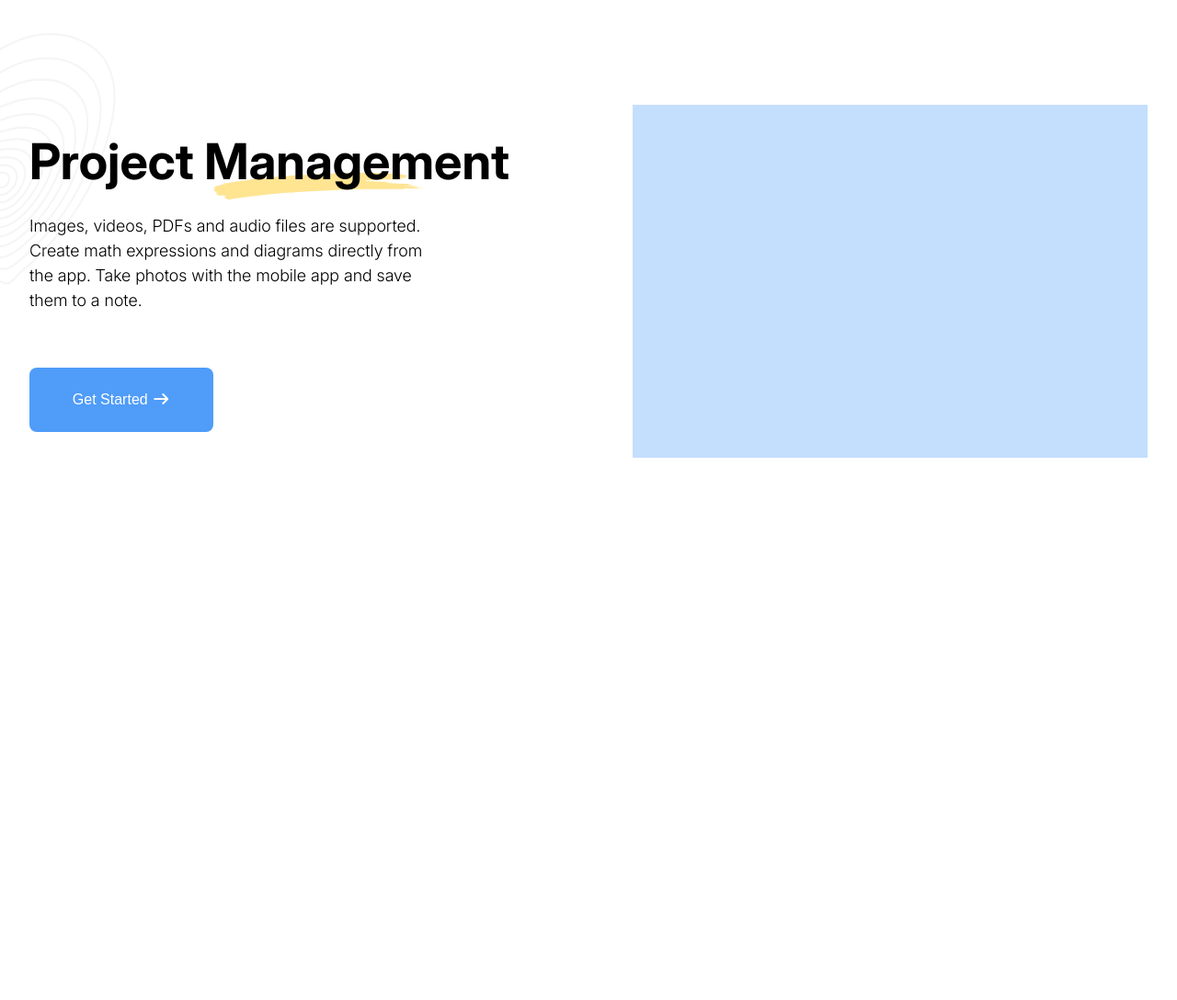
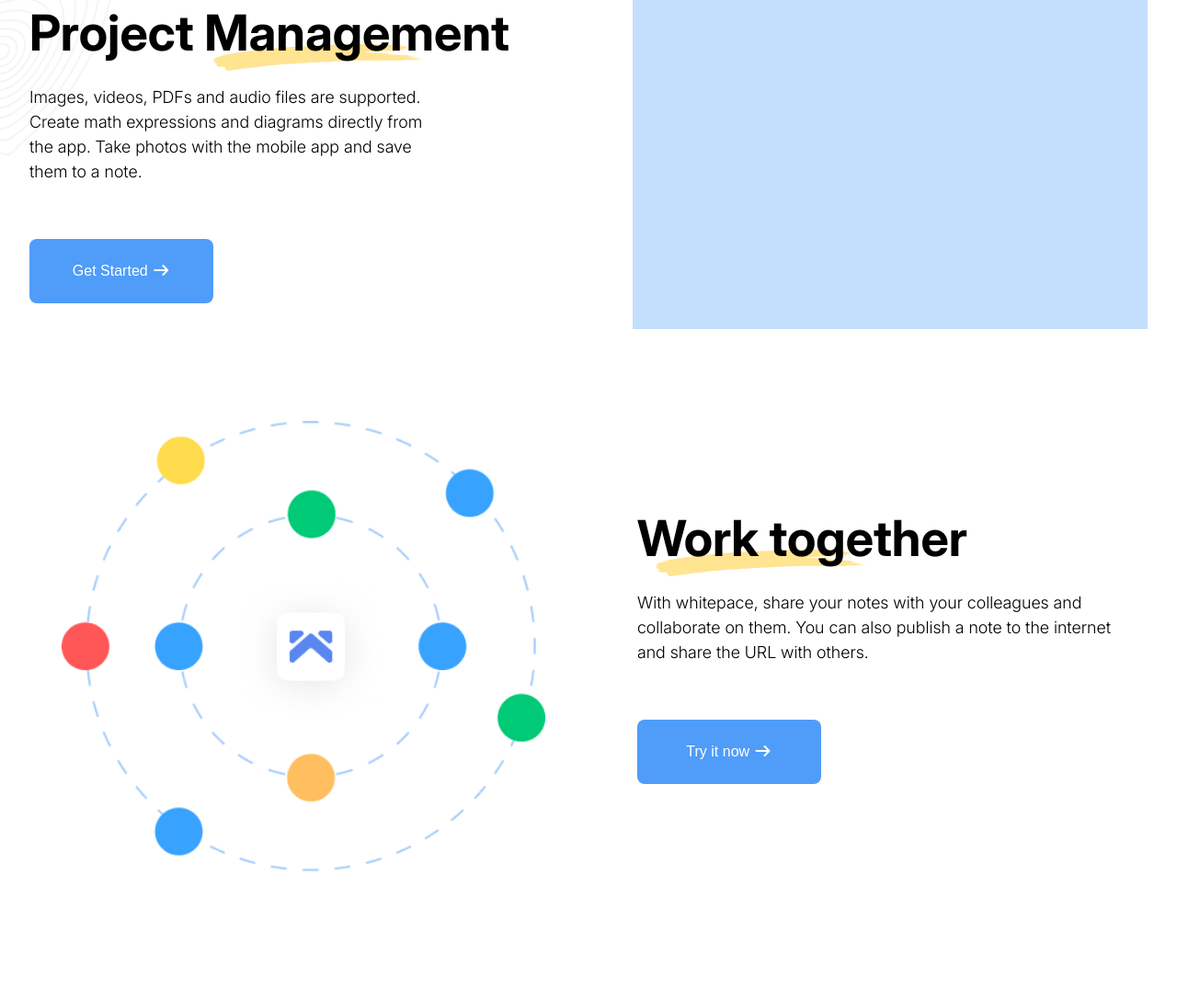
Before and after one commit to adrianthoenig/saasv2, a plain HTML site: page index.html in a window 1280 px wide. Shown: the part 748-1836 px from the top of the page at 92% size. Before the commit the page ends 1486 px from the top, so only its background shows below. Drawn offline with Linux system fonts and the light colour scheme.

Commit message:
fix paddings-bottoms

```diff
--- a/index.html
+++ b/index.html
@@ -57,10 +57,28 @@
                         Images, videos, PDFs and audio files are supported. Create math expressions and diagrams directly from the app. Take photos with the mobile app and save them to a note.
                     </p>
                 </div>
-                <button class="btn btn-features-cta">Get Started <i class="fa-solid fa-arrow-right"></i></button>
+                <button class="btn btn-body-cta btn-features-cta">Get Started <i class="fa-solid fa-arrow-right"></i></button>
             </div>
             <div class="features-image"></div>
         </div>
     </section>
+
+    <!-- Collaboration -->
+    <section class="collaboration w-100">
+        <div class="container">
+            <div class="collaboration-content">
+                <div class="collaboration-info">
+                    <h2 class="collaboration-title">Work together
+                        <img class="collab-title-highlight" src="./img/decoration/title-highlight.svg" alt="Highlight stripe">
+                    </h2>
+                    <p class="collaboration-para">
+                        With whitepace, share your notes with your colleagues and collaborate on them. You can also publish a note to the internet and share the URL with others.
+                    </p>
+                </div>
+                <button class="btn btn-body-cta btn-collab-cta">Try it now <i class="fa-solid fa-arrow-right"></i></button>
+            </div>
+            <img class="widget-work-together" src="./img/widgets/work-together.png" alt="circular island" />
+        </div>
+    </section>
 </body>
 </html>
--- a/main.css
+++ b/main.css
@@ -35,6 +35,8 @@
 
     /* Project fonts */
     --font-default: Inter;
+    --font-weight-para: 300;
+    --font-line-height-para: 1.5;
 
     /* Font sizes (HERO) */
     --font-size-medium: 1.125rem;
@@ -79,6 +81,25 @@ button, .btn {
 
 .w-100 {
     width: 100%;
+}
+
+
+/* Body buttons (for CTA's) */
+.btn-body-cta {
+    width: 200px;
+    height: 70px;
+    padding: 20px 40px;
+    background-color: var(--color-primary-500);
+    border-radius: var(--btn-border-radius);
+    font-size: var(--font-default);
+    color: var(--color-white);
+    text-align: center;
+    transition: background-color 0.3s ease-in-out;
+}
+
+.btn-body-cta:hover {
+    background-color: var(--btn-color-hover);
+
 }
 
 /* =========================
@@ -272,31 +293,66 @@ button, .btn {
 
 .features-para {
     font-size: var(--font-size-medium);
-    font-weight: 300;
+    font-weight: var(--font-weight-para);
     text-align: center;
-    line-height: 1.5;
-}
-
-.btn-features-cta {
-    width: 200px;
-    height: 70px;
-    padding: 20px 40px;
-    background-color: var(--color-primary-500);
-    border-radius: var(--btn-border-radius);
-    font-size: var(--font-default);
-    color: var(--color-white);
-    text-align: center;
-    transition: background-color 0.3s ease-in-out;
-}
-
-.btn-features-cta:hover {
-    background-color: var(--btn-color-hover);
+    line-height: var(--font-line-height-para);
 }
 
 .features-image {
     min-width: 286px;
     height: 177px;
     background-color: var(--color-primary-100);
+}
+
+/* =========================
+   COLLABORATION
+   ========================= */
+
+.collaboration .container {
+    padding: 0 16px;
+    display: flex;
+    flex-direction: column;
+    align-items: center;
+    gap: 100px;
+}
+
+.collaboration-content {
+    display: flex;
+    flex-direction: column;
+    align-items: center;
+    gap: 60px;
+}
+
+.collaboration-info {
+    display: flex;
+    flex-direction: column;
+    align-items: center;
+    gap: 24px;
+}
+
+.collaboration-title {
+    font-size: var(--m-features-title-font-size);
+    position: relative;
+}
+
+.collab-title-highlight {
+    position: absolute;
+    z-index: -1;
+    bottom: -10px;
+    left: 20px;
+}
+
+.collaboration-para {
+    font-size: var(--font-size-medium);
+    font-weight: var(--font-weight-para);
+    text-align: center;
+    line-height: var(--font-line-height-para);
+}
+
+.widget-work-together {
+    display: block;
+    height: 260px;
+    object-fit: cover;
 }
 
 /* =========================
@@ -365,6 +421,23 @@ button, .btn {
         height: 350px;
     }
 
+    /* --- COLLABORATION --- */
+    .collaboration .container {
+        padding: 20px 0;
+    }
+
+    .collaboration-title {
+        font-size: var(--t-features-title-font-size);
+    }
+
+    .collaboration-para {
+        max-width: 728px;
+    }
+
+    .widget-work-together {
+        height: 420px;
+    }
+
 }
 
 @media (min-width: 1152px) {
@@ -385,7 +458,7 @@ button, .btn {
     /* --- HERO --- */
     .hero .container {
         flex-direction: row;
-        padding: 140px 32px;
+        padding: 140px 32px 0;
         justify-content: space-between;
         gap: 0;
     }
@@ -410,6 +483,7 @@ button, .btn {
     }
 
     /* --- FEATURES --- */
+
     .features .decorative-footprint {
         height: auto;
         top: 62px;
@@ -417,7 +491,7 @@ button, .btn {
     }
 
     .features .container {
-        padding: 140px 32px;
+        padding: 140px 32px 0;
         flex-direction: row;
         justify-content: space-between;
         gap: 0;
@@ -444,4 +518,34 @@ button, .btn {
         width: 560px;
         height: 384px;
     }
+
+    /* --- COLLABORATION --- */
+    .collaboration .container {
+        padding: 0 32px 140px;
+        flex-direction: row;
+        justify-content: center;
+        gap: 100px;
+    }
+
+    .collaboration-content {
+        align-items: flex-start;
+        order: 1;
+    }
+
+    .collaboration-info {
+        align-items: flex-start;
+    }
+
+    .collaboration-title,
+    .collaboration-para {
+        text-align: left;
+    }
+
+    .collaboration-para {
+        max-width: 520px;
+    }
+
+    .widget-work-together {
+        height: 490px;
+    }
 }
```
Also changed, not shown: img/widgets/work-together.png (added).
